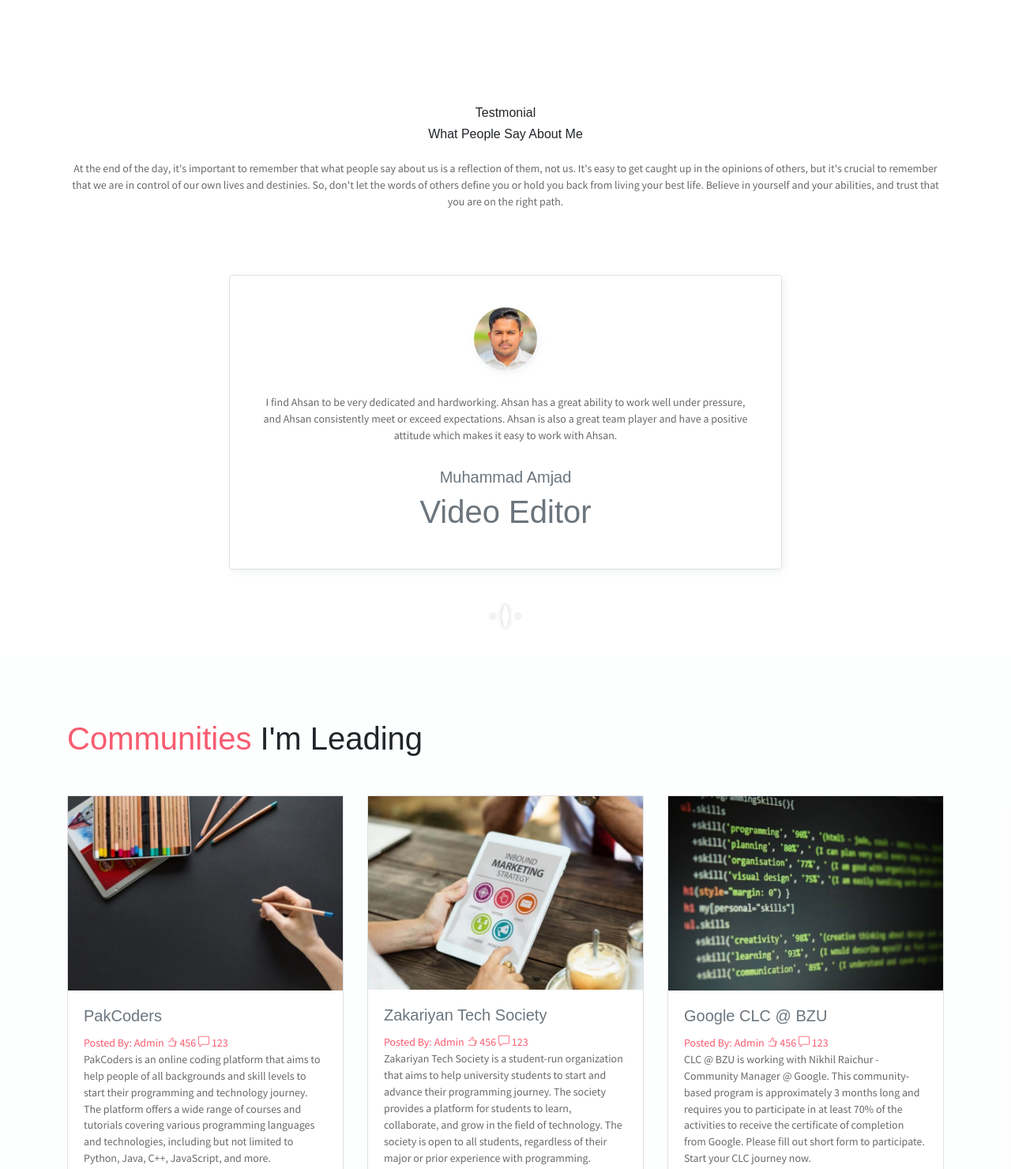
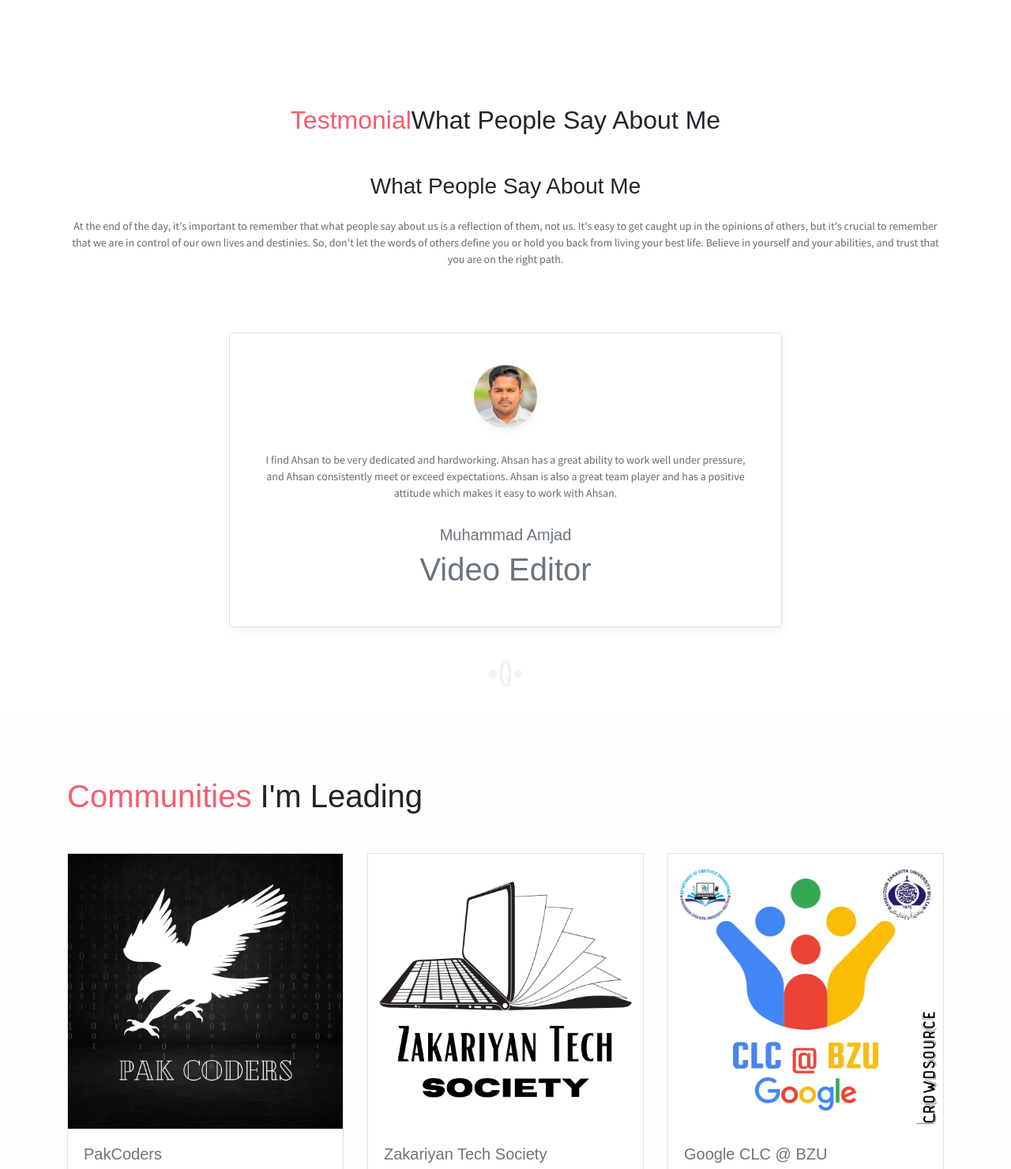
Before and after one commit to Muhammad-Ahsan-Rasheed/Muhammad-Ahsan-Rasheed.github.io, a website: page index.html in a window 1280 px wide. Shown: the part 2280-3760 px from the top of the page at 79% size. Drawn offline with Linux system fonts and the light colour scheme; some packages are replaced by stand-ins of ours.

Commit message:
society pics
added

```diff
--- a/index.html
+++ b/index.html
@@ -242,8 +242,8 @@
     <!-- Testmonial Section -->
     <section id="testmonial" class="section">
         <div class="container text-center">
-            <h6 class="subtitle">Testmonial</h6>
-            <h6 class="section-title mb-4">What People Say About Me</h6>
+            <h2 class="mb-5"><span class="text-danger">Testmonial</span>What People Say About Me</h2>
+            <h3 class="section-title mb-4">What People Say About Me</h6>
             <p class="mb-5 pb-4">At the end of the day, it's important to remember that what people say about us is a reflection of them, not us. It's easy to get caught up in the opinions of others, but it's crucial to remember that we are in control of our own lives and destinies. So, don't let the words of others define you or hold you back from living your best life. Believe in yourself and your abilities, and trust that you are on the right path.</p>
 
 
@@ -258,7 +258,7 @@
                         <div class="card testmonial-card border">
                             <div class="card-body">
                                 <img src="assets/imgs/avatar-1.jpg" alt="">
-                                <p>I can say that Ahsan is one of the most dependable and trustworthy person I have ever met. Ahsan is a great listener and always offer helpful advice when it's needed. I admire Ahsan's honesty, integrity and the way you take responsibility for his actions.</p>
+                                <p>I can say that Ahsan is one of the most dependable and trustworthy person I have ever met. Ahsan is a great listener and always offer helpful advice when it's needed. I admire Ahsan's honesty, integrity and the way he takes responsibility for his actions.</p>
                                 <h1 class="title">AbuBakar Nazir</h1>
                                 <h1 class="subtitle">Laravel Developer</h1>
                             </div>
@@ -268,7 +268,7 @@
                         <div class="card testmonial-card border">
                             <div class="card-body">
                                 <img src="assets/imgs/avatar-2.jpg" alt="">
-                                <p>I find Ahsan to be very dedicated and hardworking. Ahsan has a great ability to work well under pressure, and Ahsan consistently meet or exceed expectations. Ahsan is also a great team player and have a positive attitude which makes it easy to work with Ahsan.</p>
+                                <p>I find Ahsan to be very dedicated and hardworking. Ahsan has a great ability to work well under pressure, and Ahsan consistently meet or exceed expectations. Ahsan is also a great team player and has a positive attitude which makes it easy to work with Ahsan.</p>
                                 <h1 class="title">Muhammad Amjad</h1>
                                 <h1 class="subtitle">Video Editor</h1>
                             </div>
@@ -295,7 +295,7 @@
             <div class="row text-left">
                 <div class="col-md-4">
                     <div class="card border mb-4">
-                        <img src="assets/imgs/blog-1.jpg" alt="" class="card-img-top w-100">
+                        <img src="assets/imgs/blog-1.png" alt="" class="card-img-top w-100">
                         <div class="card-body">
                             <h5 class="card-title">PakCoders</h5>
                             <div class="post-details">
@@ -310,7 +310,7 @@
                 </div>
                 <div class="col-md-4">
                     <div class="card border mb-4">
-                        <img src="assets/imgs/blog-2.jpg" alt="" class="card-img-top w-100">
+                        <img src="assets/imgs/blog-2.png" alt="" class="card-img-top w-100">
                         <div class="card-body">
                             <h5 class="card-title">Zakariyan Tech Society</h5>
                             <div class="post-details">
@@ -325,7 +325,7 @@
                 </div>
                 <div class="col-md-4">
                     <div class="card border mb-4">
-                        <img src="assets/imgs/blog-3.jpg" alt="" class="card-img-top w-100">
+                        <img src="assets/imgs/blog-3.png" alt="" class="card-img-top w-100">
                         <div class="card-body">
                             <h5 class="card-title">Google CLC @ BZU</h5>
                             <div class="post-details">
@@ -609,7 +609,7 @@
 
     <section class="section" id="blog">
         <div class="container">
-            <h2 class="mb-5">Latest <span class="text-danger">News</span></h2>
+            <h2 class="mb-5">Latest <span class="text-danger">Blog</span></h2>
             <div class="row">
                 <div class="blog-card">
                     <div class="img-holder">
```
Also changed, not shown: assets/imgs/blog-1.png (added), assets/imgs/blog-2.png (added), assets/imgs/blog-3.png (added).
